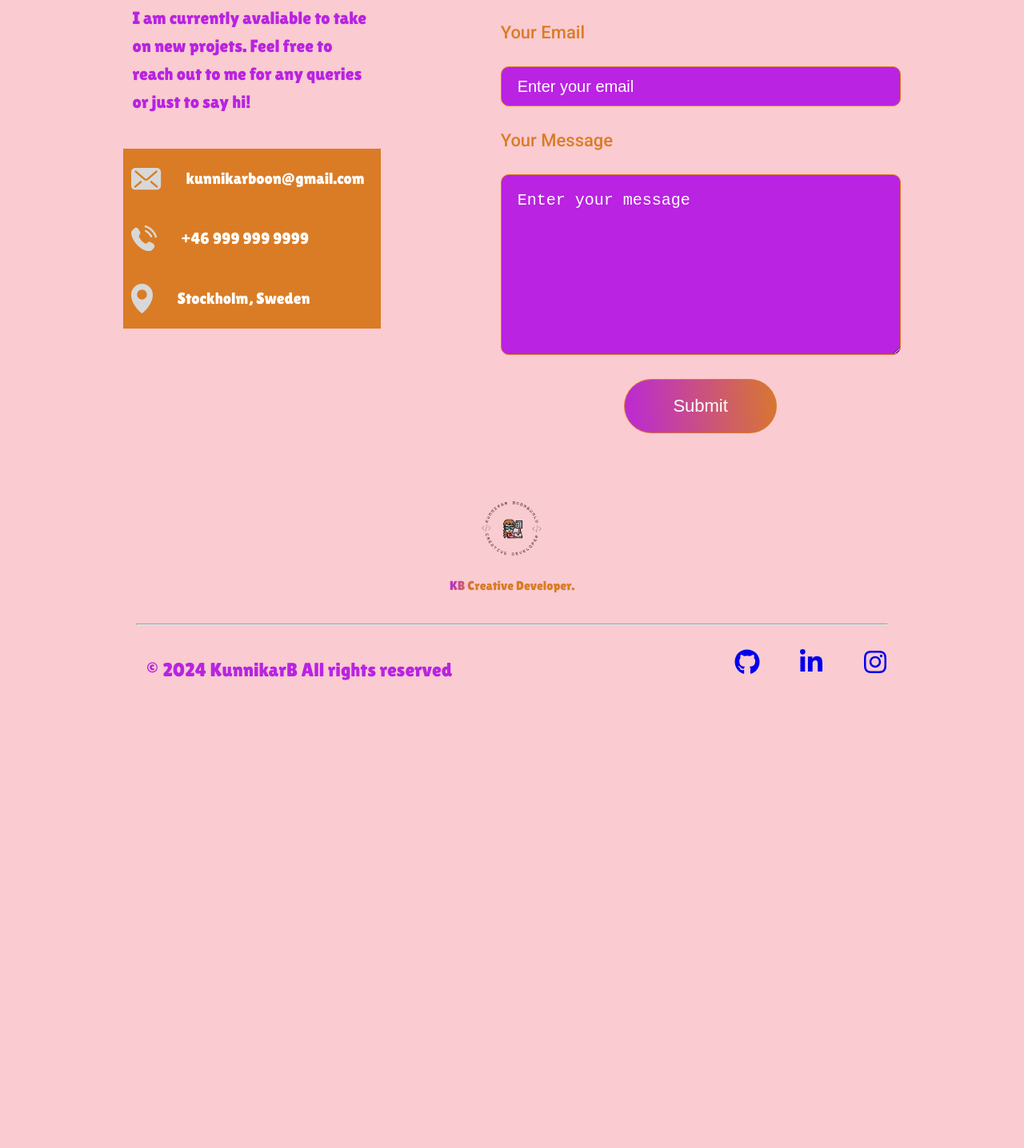
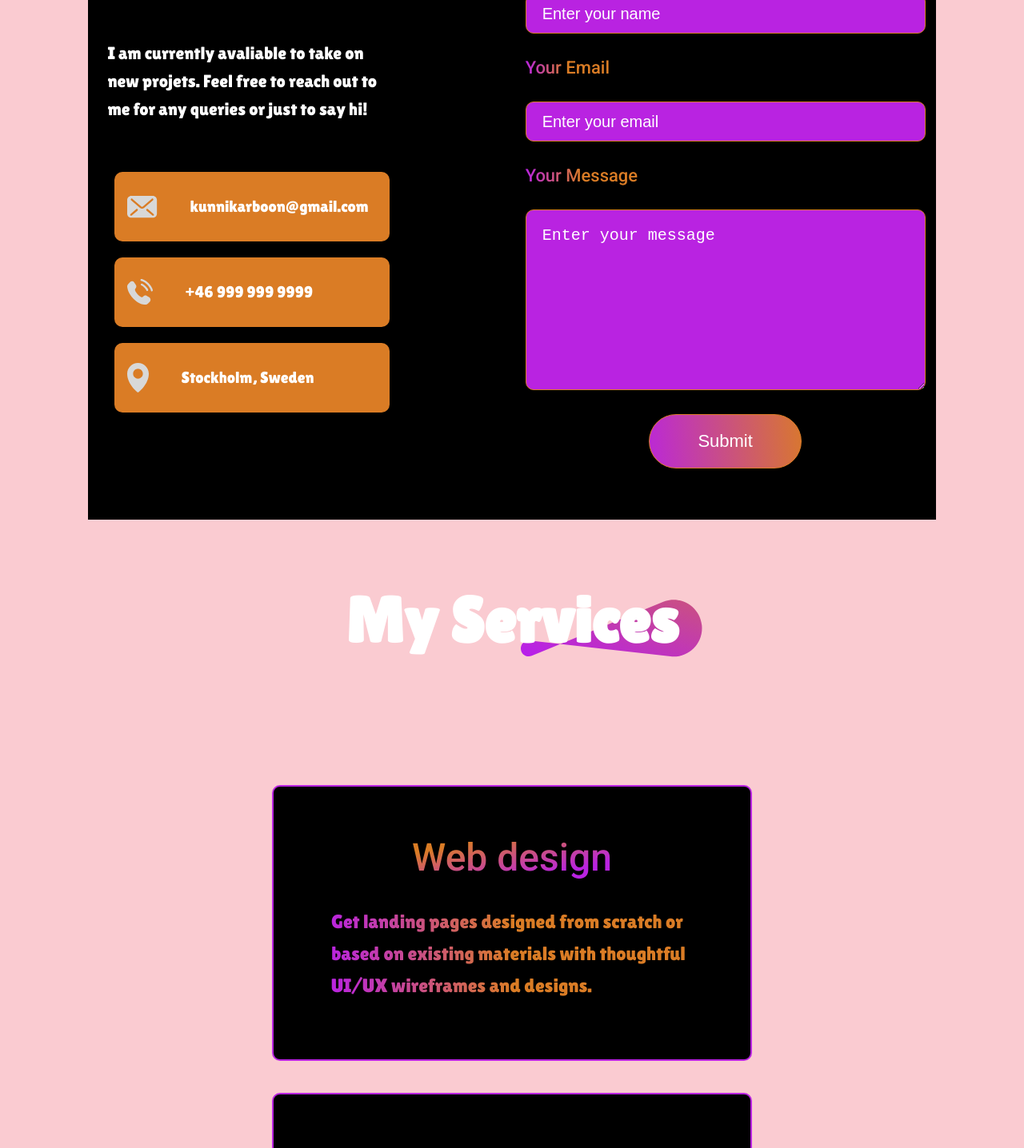
Before and after one commit to KunnikarB/portfolio, a React (Vite) app: page /contact in a window 1280 px wide. Shown: the part 520-1956 px from the top of the page at 80% size. Before the commit the page ends 1422 px from the top, so only its background shows below. Built offline with nearby package versions, Linux system fonts and the light colour scheme.

Commit message:
modified

```diff
--- a/src/App.jsx
+++ b/src/App.jsx
@@ -8,6 +8,7 @@ import Portfolio from './Components/Portfolio/Portfolio';
 import Contact from './Components/Contact/Contact';
 import Footer from './Components/Footer/Footer';
 import Testimonials from './Components/Testimonials/Testimonials';
+
 
 const App = () => {
   return (
--- a/src/Components/Contact/Contact.css
+++ b/src/Components/Contact/Contact.css
@@ -4,7 +4,9 @@
     justify-content: center;
     align-items: center;
     gap: 6em;
-    margin: 80px 170px;
+    margin: 60px 110px;
+    background-color: black;
+    padding: 4em;
 }
 
 .contact-title {
@@ -48,7 +50,7 @@
 .contact-left p {
     max-width: 650px;
     line-height: 35px;
-    color:#B923E1;
+    color:#fff;
     font-size: 22px;
 }
 
@@ -62,9 +64,11 @@
 .contact-detail {
     display: flex;
     align-items: center;
-    gap: 20px;
+    gap: 30px;
     background-color: #DA7C25;
-    padding: 10px;
+    padding: 1em;
+    margin: 20px;
+    border-radius: 10px;
 }
 
 .contact-detail p {
@@ -74,6 +78,12 @@
 
 .contact-detail img {
     color:#B923E1;
+}
+
+.contact-detail a {
+    color: #fff;
+    font-size: 20px;
+    text-decoration: none;
 }
 
 .contact-right{
@@ -86,14 +96,17 @@
 .contact-right label {
   font-size: 22px;
   font-weight: 500;
-  color:#DA7C25;
+  background: linear-gradient(267deg, #DA7C25 50%, #B923E1 100%);
+  background-clip: text;
+  -webkit-background-clip: text;
+  -webkit-text-fill-color: transparent;
 }
 
 .contact-right input {
     border: 1px solid #DA7C25;
     border-radius: 10px;
     height: 50px;
-    padding: 0px 20px;
+    padding: 20px;
     font-size: 20px;
     color: #fff;
     width: 500px;
@@ -123,10 +136,11 @@
     cursor: pointer;
     background: linear-gradient(264deg, #DA7C25 -5.98%, #B923E1 106.28%);
     color: #fff;
-    margin-bottom: 50px;
+    margin-bottom: 2em;
     cursor: pointer;
     transition: 0.3s;
     margin: auto;
+
 }
 
 .contact-submit:hover {
--- a/src/Components/Contact/Contact.jsx
+++ b/src/Components/Contact/Contact.jsx
@@ -4,9 +4,11 @@ import Pattern from '../../assets/theme_pattern.svg';
 import mail_icon from '../../assets/mail_icon.svg';
 import call_icon from '../../assets/call_icon.svg';
 import location_icon from '../../assets/location_icon.svg';
+import Services from '../Services/Services';
 
 const Contact = () => {
   return (
+    <>
     <div className='contact'>
       <div className='contact-title'>
         <h1>Get in touch</h1>
@@ -48,7 +50,10 @@ const Contact = () => {
 
         </form>
       </div>
+
     </div>
+    <Services />
+    </>
   );
 }
 
--- a/src/Components/Footer/Footer.css
+++ b/src/Components/Footer/Footer.css
@@ -38,7 +38,10 @@
   display: flex;
   justify-content: space-between;
   font-size: 1em;
-  color:#B923E1
+  background: linear-gradient(267deg, #DA7C25 69%, #B923E1 92.8%);
+  background-clip: text;
+  -webkit-background-clip: text;
+  -webkit-text-fill-color: transparent;
 }
 
 .footer-bottom-left {
@@ -51,7 +54,6 @@
   gap: 1.5em;
   margin-bottom: 50px;
   font-size: 2em;
-
 }
 
 @media (max-width: 768px) {
--- a/src/Components/Resume/Resume.jsx
+++ b/src/Components/Resume/Resume.jsx
@@ -16,7 +16,7 @@ const Resume = () => {
         <img src={Pattern} alt='Pink pattern color' />
       </div>
 
-      <h2 className='title'><PiStudentFill /> Education</h2>
+      <h2 className='title'><PiStudentFill /> EDUCATION</h2>
       <div className='services-container'>
         {education_data.map((edu,index) => {
           return (
@@ -29,7 +29,7 @@ const Resume = () => {
           );
         })}
       </div>
-      <h2 className='title'><SiWorkplace /> Work Experience</h2>
+      <h2 className='title'><SiWorkplace /> WORK EXPERIENCE</h2>
       <div className='services-container'>
         {works_data.map((work,index) => {
           return (
@@ -42,7 +42,7 @@ const Resume = () => {
           );
         })}
     </div>
-    <h2 className='title'><FaLaptopCode /> Skills</h2>
+    <h2 className='title'><FaLaptopCode /> SKILLS</h2>
       <div className='services-container'>
         {skills_data.map((skill,index) => {
           return (
--- /dev/null
+++ b/src/Components/Services/Services.css
@@ -0,0 +1,123 @@
+.services {
+  display: flex;
+  flex-direction: column;
+  align-items: center;
+  justify-content: center;
+  gap: 80px;
+  margin: 80px 170px;
+}
+
+.services-title {
+  position: relative;
+}
+
+.title {
+  font-size: 3em;
+  font-weight: 600;
+  background: linear-gradient(220deg, #DA7C25 60%, #B923E1 100%);
+  background-clip: text;
+  -webkit-background-clip: text;
+  -webkit-text-fill-color: transparent;
+  font-family: "Lilita One", sans-serif;
+}
+
+.services-title h1{
+  font-size: 5em;
+  font-weight: 600;
+  padding: 0px 30px;
+  font-family: "Lilita One", sans-serif;
+}
+
+.services-title img {
+  position: absolute;
+  bottom: 0;
+  right: 0;
+  z-index: -1;
+}
+
+.services-format {
+  display: flex;
+  flex-direction: column;
+  justify-content: center;
+  gap: 20px;
+  padding: 60px;
+  border-radius: 10px;
+  border: 2px solid #B923E1;
+  transition: 0.4s;
+  cursor: pointer;
+  background-color: black;
+}
+
+.services-container {
+  display: grid;
+  grid-template-columns: 1fr;
+  gap: 40px;
+  margin-bottom: 80px;
+  margin: 80px 170px;
+}
+
+.services-format h4 {
+  font-size: 28px;
+  font-weight: 600;
+
+}
+
+.services-format h3 {
+  font-size: 3em;
+  font-weight: 800;
+  background: linear-gradient(267deg, #DA7C25 50%, #B923E1 100%);
+  background-clip: text;
+  -webkit-background-clip: text;
+  -webkit-text-fill-color: transparent;
+  font-family: "Lilita One", sans-serif;
+}
+
+.services-format p {
+  font-size: 24px;
+  line-height: 40px;
+  max-width: 500px;
+  background: linear-gradient(267deg, #DA7C25 50%, #B923E1 100%);
+  background-clip: text;
+  -webkit-background-clip: text;
+  -webkit-text-fill-color: transparent;
+}
+
+.services-format:hover {
+  border: 2px solid #ff00ff;
+  transform: scale(1.05);
+  transition: 0.4s;
+}
+
+@media (max-width: 768px) {
+  .services {
+    margin: 80px 20px;
+
+  }
+
+  .services-title h1 {
+    font-size: 3em;
+  }
+
+  .services-title img {
+    width: 60%;
+  }
+
+  .services-container {
+    grid-template-columns: 1fr;
+
+  }
+
+  .services-format {
+    padding: 40px;
+    align-items: center;
+  }
+
+  .services-format h2 {
+    font-size: 2em;
+  }
+
+  .services-format p {
+    font-size: 20px;
+  }
+
+}
--- /dev/null
+++ b/src/Components/Services/Services.jsx
@@ -0,0 +1,30 @@
+import React from 'react';
+import './Services.css';
+import Pattern from '../../assets/theme_pattern.svg';
+import services_data from '../../assets/services_data';
+
+const Services = () => {
+
+return (
+    <div className='services'>
+      <div className='services-title'>
+        <h1>My Services</h1>
+        <img src={Pattern} alt='Pink pattern color' />
+      </div>
+
+      <div className='services-container'>
+        {services_data.map((services,index) => {
+          return (
+            <div className='services-format' key={index}>
+              <h2>{services.s_name}</h2>
+              <p>{services.s_desc}</p>
+
+            </div>
+          );
+        })}
+      </div>
+    </div>
+  )
+}
+
+export default Services;
--- a/src/Components/Testimonials/Testimonials.css
+++ b/src/Components/Testimonials/Testimonials.css
@@ -4,7 +4,7 @@
   gap: 30px;
   background-color: black;
   padding: 2em;
-  margin: 30px 170px;
+  margin: 80px 170px;
 }
 
 .about-testimonials {
@@ -13,13 +13,13 @@
   gap: 30px;
   background-color: black;
   padding: 2em;
-  margin: 0px 50px;
+
 }
 
 .about-testimonial {
   display: flex;
   flex-direction: column;
-  margin: 0px 50px;
+  margin: 3em;
   gap: 30px;
 }
 
@@ -41,3 +41,96 @@ h2 {
   -webkit-text-fill-color: transparent;
   text-align: center;
 }
+
+@media (max-width: 768px) {
+  .container {
+    display: flex;
+    flex-direction: column;
+    gap: 30px;
+    background-color: black;
+    padding: 2em;
+    margin: 80px 50px;
+  }
+
+  .about-testimonials {
+    display: flex;
+    flex-direction: column;
+    gap: 30px;
+    background-color: black;
+    padding: 2em;
+
+  }
+
+  .about-testimonial {
+    display: flex;
+    flex-direction: column;
+    margin: 3em;
+    gap: 30px;
+  }
+
+  .about-testimonial p {
+    font-size: 2em;
+    font-weight: 700;
+    background: linear-gradient(190deg, #DA7C25 50.41%, #B923E1 92.8%);
+    background-clip: text;
+    -webkit-background-clip: text;
+    -webkit-text-fill-color: transparent;
+  }
+
+  h2 {
+    font-size: 3em;
+    font-weight: 500;
+    background: linear-gradient(167deg, #DA7C25 30%, #B923E1 70%);
+    background-clip: text;
+    -webkit-background-clip: text;
+    -webkit-text-fill-color: transparent;
+    text-align: center;
+  }
+}
+
+@media screen and (max-width: 1024px) {
+  .container {
+    display: flex;
+    flex-direction: column;
+    gap: 30px;
+    background-color: black;
+    padding: 2em;
+    margin: 80px 50px;
+  }
+
+  .about-testimonials {
+    display: flex;
+    flex-direction: column;
+    gap: 30px;
+    background-color: black;
+    padding: 2em;
+
+  }
+
+  .about-testimonial {
+    display: flex;
+    flex-direction: column;
+    margin: 3em;
+    gap: 30px;
+  }
+
+  .about-testimonial p {
+    font-size: 2em;
+    font-weight: 700;
+    background: linear-gradient(190deg, #DA7C25 50.41%, #B923E1 92.8%);
+    background-clip: text;
+    -webkit-background-clip: text;
+    -webkit-text-fill-color: transparent;
+  }
+
+  h2 {
+    font-size: 3em;
+    font-weight: 500;
+    background: linear-gradient(167deg, #DA7C25 30%, #B923E1 70%);
+    background-clip: text;
+    -webkit-background-clip: text;
+    -webkit-text-fill-color: transparent;
+    text-align: center;
+  }
+
+}
--- a/src/Components/Testimonials/Testimonials.jsx
+++ b/src/Components/Testimonials/Testimonials.jsx
@@ -16,7 +16,7 @@ const Testimonials = () => {
       </div>
       <div className='about-testimonial'>
         <p> "She is a very talented developer who is very professional and easy to work with. I would highly recommend her for any web development project." </p>
-        <h3><IoIosStar /><IoIosStar /><IoIosStar /><IoIosStar /><IoIosStar /> Bruno Björn </h3>
+        <h3><IoIosStar /><IoIosStar /><IoIosStar /><IoIosStar /><IoIosStar /> Frank & Bruno </h3>
       </div>
       </div>
     </div>
--- a/src/assets/services_data.js
+++ b/src/assets/services_data.js
@@ -1,4 +1,4 @@
-const Services_Data = [
+const services_data = [
   {
       s_no:"01",
       s_name:"Web design",
@@ -31,4 +31,4 @@ const Services_Data = [
   },
 ]
 
-export default Services_Data;
+export default services_data;
```
